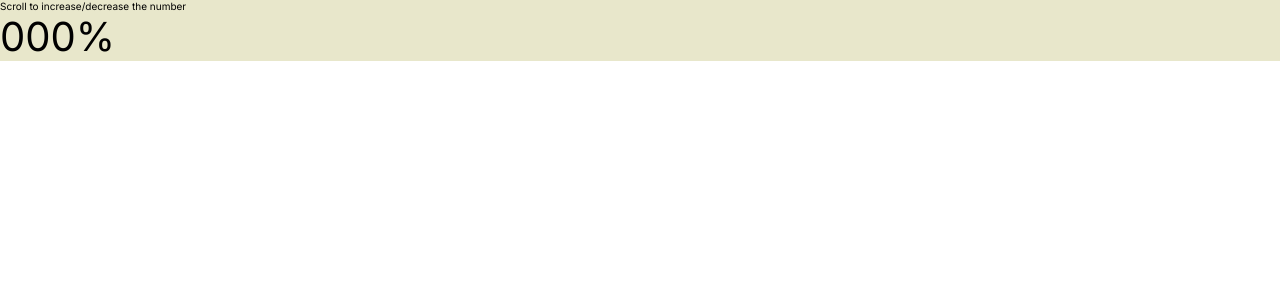
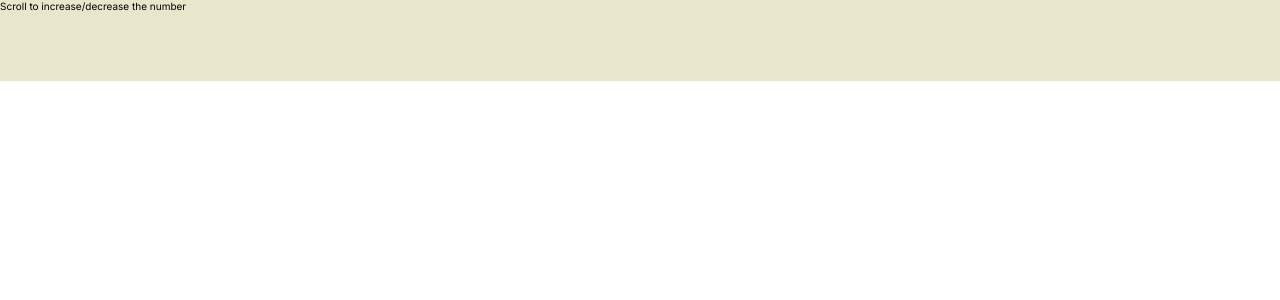
Before and after one commit to hovEdgar/portfolio, a Next.js app: page / in a window 1280 px wide. Shown: the top 300 px of the page. Built offline with nearby package versions, Linux system fonts and the light colour scheme.

Commit message:
added dynamic loader

```diff
--- a/app/components/ScrollIncrementer/ScrollIncrementer.module.scss
+++ b/app/components/ScrollIncrementer/ScrollIncrementer.module.scss
@@ -8,4 +8,9 @@
 .progress {
     font-size: 4rem;
     background: transparent;
+    display: inline-block;
+    padding: 10px 20px;
+    border-radius: 20px;
+    background: linear-gradient(90deg, orange, transparent);
+    background-size: 200% 100%;
 }
--- a/app/components/ScrollIncrementer/index.js
+++ b/app/components/ScrollIncrementer/index.js
@@ -32,7 +32,12 @@ const ScrollIncrementer = () => {
 		<div className={styles.container}>
 			{/* Non-scrollable component content here */}
 			<h1>Scroll to increase/decrease the number</h1>
-			<p className={styles.progress}>{placeZerosAtStart(number)}{Math.round(number)}%</p>
+			<p
+				className={styles.progress}
+				style={{ clipPath: `inset(0 ${100 - number}% 0 0)` }}
+			>
+				{placeZerosAtStart(number)}{Math.round(number)}%
+			</p>
 		</div>
 	);
 };
```
